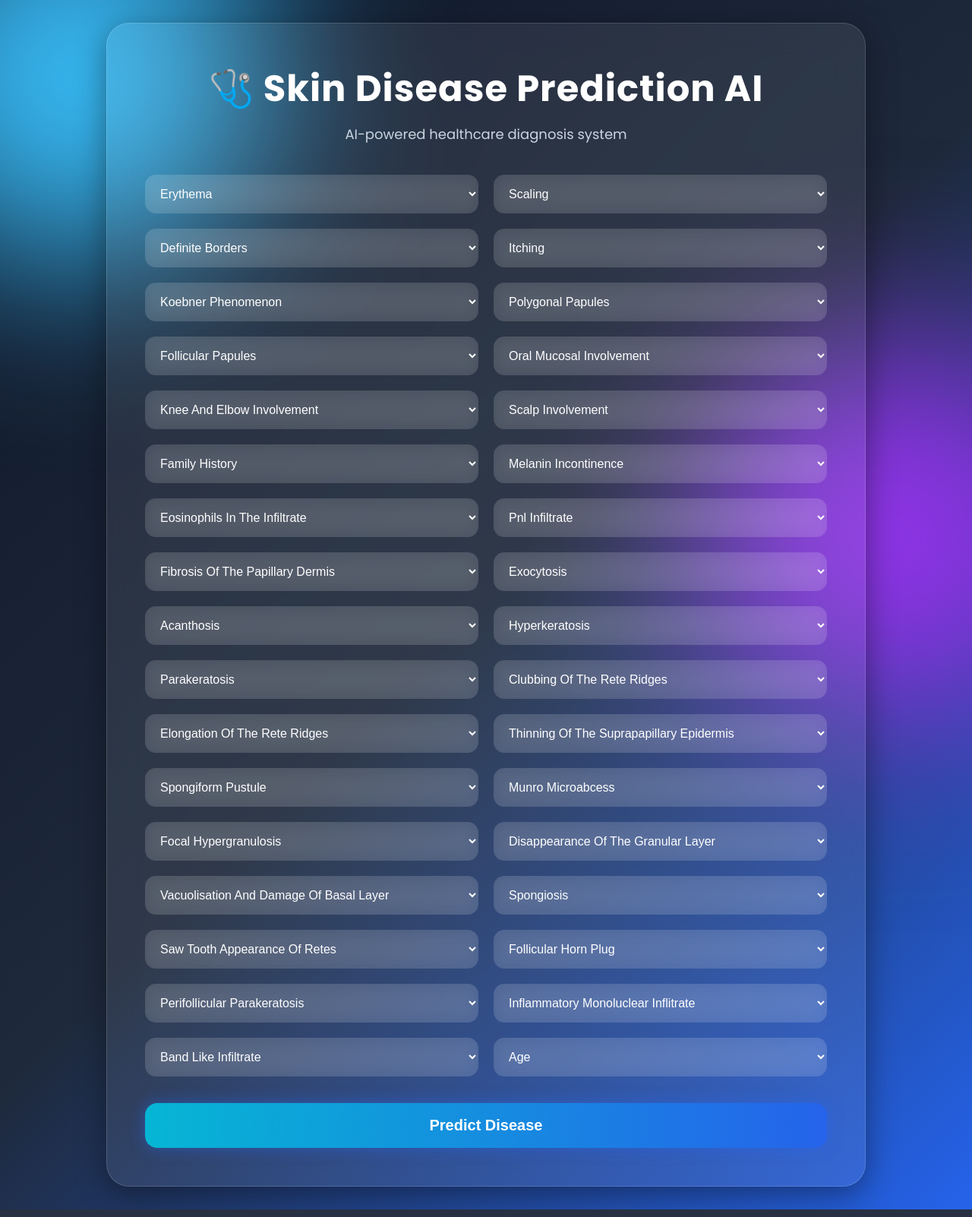
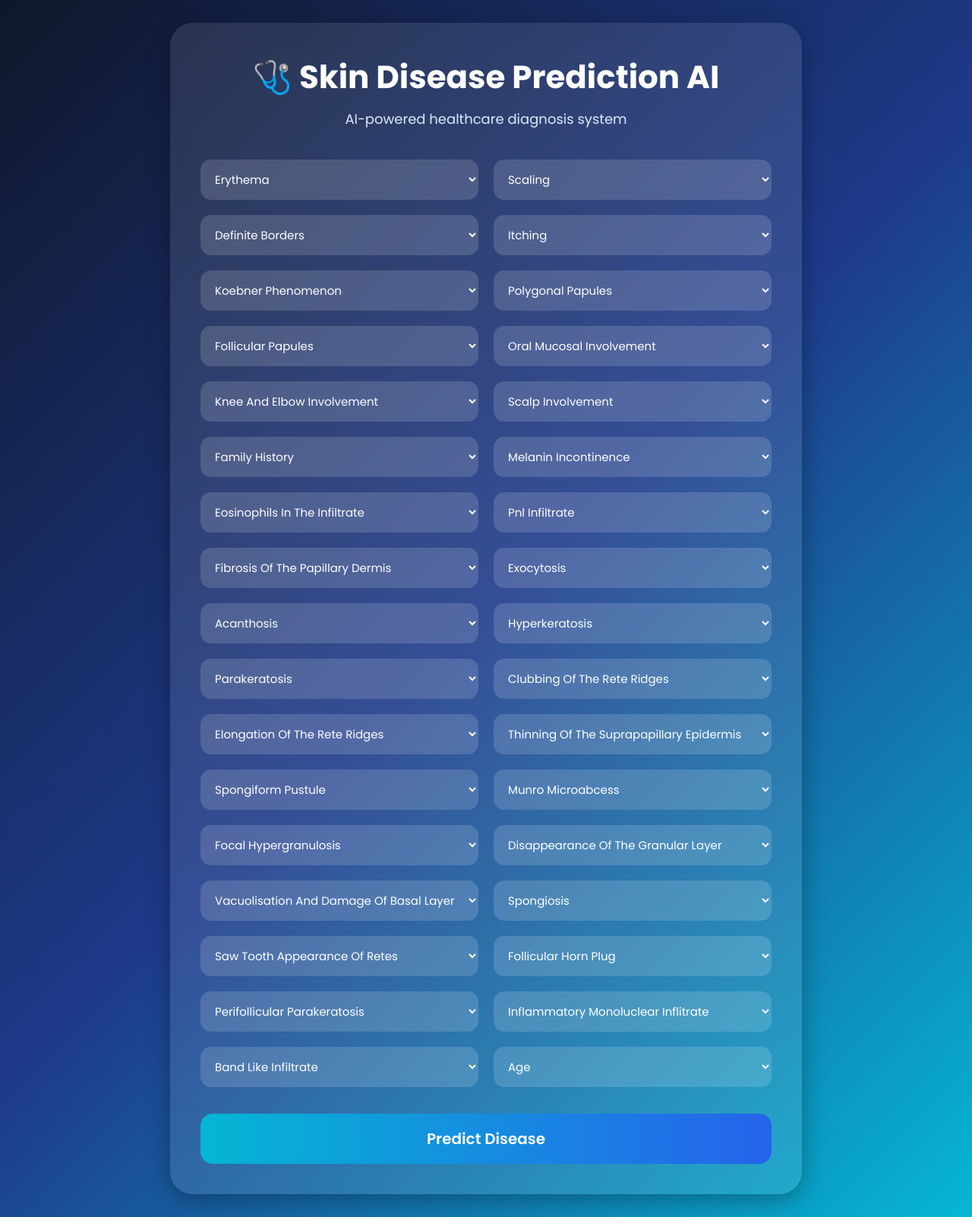
Before and after one commit to vigneshp9080-bit/skin-disease-ai, a Flask app: page / in a window 1280 px wide; the page is wider, and only the part inside the window is pictured. Shown: that part at 76% size. Run offline with Flask 3, Linux system fonts and the light colour scheme; parts of the project's set-up code (start-up, migrations or seed data) failed here and were passed over.

Commit message:
Update style.css

```diff
--- a/app/static/style.css
+++ b/app/static/style.css
@@ -1,95 +1,15 @@
+@import url('https://fonts.googleapis.com/css2?family=Poppins:wght@300;400;500;600&display=swap');
+
 *{
     margin:0;
     padding:0;
     box-sizing:border-box;
+    font-family:'Poppins',sans-serif;
 }
 
 body{
 
-    font-family:'Poppins',sans-serif;
-
     min-height:100vh;
-
-    background:
-    linear-gradient(
-        135deg,
-        #0f172a,
-        #1e293b,
-        #2563eb
-    );
-
-    overflow-x:hidden;
-}
-
-/* Animated Background */
-
-body::before{
-
-    content:"";
-
-    position:absolute;
-
-    width:500px;
-    height:500px;
-
-    background:#38bdf8;
-
-    border-radius:50%;
-
-    top:-200px;
-    left:-150px;
-
-    filter:blur(120px);
-
-    animation:float1 8s infinite alternate;
-}
-
-body::after{
-
-    content:"";
-
-    position:absolute;
-
-    width:500px;
-    height:500px;
-
-    background:#9333ea;
-
-    border-radius:50%;
-
-    bottom:-200px;
-    right:-150px;
-
-    filter:blur(120px);
-
-    animation:float2 10s infinite alternate;
-}
-
-@keyframes float1{
-
-    from{
-        transform:translateY(0px);
-    }
-
-    to{
-        transform:translateY(50px);
-    }
-}
-
-@keyframes float2{
-
-    from{
-        transform:translateY(0px);
-    }
-
-    to{
-        transform:translateY(-50px);
-    }
-}
-
-/* Main Layout */
-
-.overlay{
 
     display:flex;
 
@@ -97,13 +17,15 @@ body::after{
 
     align-items:center;
 
-    min-height:100vh;
+    background:
+    linear-gradient(
+        135deg,
+        #0f172a,
+        #1e3a8a,
+        #06b6d4
+    );
 
     padding:30px;
-
-    position:relative;
-
-    z-index:1;
 }
 
 .container{
@@ -112,27 +34,25 @@ body::after{
 
     max-width:1000px;
 
-    background:rgba(255,255,255,0.08);
-
-    backdrop-filter:blur(20px);
-
-    border:1px solid rgba(255,255,255,0.15);
+    background:rgba(255,255,255,0.1);
 
     border-radius:30px;
 
-    padding:50px;
+    padding:40px;
+
+    backdrop-filter:blur(15px);
 
     box-shadow:
-    0 10px 40px rgba(0,0,0,0.4);
+    0 8px 32px rgba(0,0,0,0.3);
 
-    animation:fadeIn 1.2s ease;
+    animation:fadeIn 1s ease;
 }
 
 @keyframes fadeIn{
 
     from{
         opacity:0;
-        transform:translateY(40px);
+        transform:translateY(30px);
     }
 
     to{
@@ -145,27 +65,23 @@ h1{
 
     color:white;
 
-    font-size:48px;
-
     text-align:center;
 
+    font-size:42px;
+
     margin-bottom:10px;
-
-    letter-spacing:1px;
 }
 
 .subtitle{
 
+    color:#dbeafe;
+
     text-align:center;
-
-    color:#cbd5e1;
 
     margin-bottom:40px;
 
     font-size:18px;
 }
-
-/* Inputs */
 
 .input-grid{
 
@@ -178,38 +94,29 @@ h1{
 
 select{
 
-    padding:16px;
+    padding:15px;
 
     border:none;
 
     border-radius:14px;
 
-    background:rgba(255,255,255,0.12);
+    background:rgba(255,255,255,0.15);
 
     color:white;
 
-    font-size:16px;
+    font-size:15px;
 
     outline:none;
 
     transition:0.3s;
-
-    backdrop-filter:blur(10px);
 }
 
 select:hover{
 
+    background:rgba(255,255,255,0.22);
+
     transform:translateY(-2px);
-
-    background:rgba(255,255,255,0.18);
 }
-
-select:focus{
-
-    border:2px solid #38bdf8;
-}
-
-/* Button */
 
 button{
 
@@ -234,36 +141,26 @@ button{
 
     font-size:20px;
 
-    font-weight:bold;
+    font-weight:600;
 
     cursor:pointer;
 
-    transition:0.4s;
-
-    box-shadow:
-    0 0 20px rgba(37,99,235,0.5);
+    transition:0.3s;
 }
 
 button:hover{
 
-    transform:translateY(-3px) scale(1.01);
+    transform:scale(1.02);
 
     box-shadow:
-    0 0 35px rgba(6,182,212,0.8);
+    0 0 20px rgba(37,99,235,0.6);
 }
-
-/* Prediction Card */
 
 .result-card{
 
-    margin-top:35px;
+    margin-top:30px;
 
-    background:
-    linear-gradient(
-        135deg,
-        rgba(255,255,255,0.18),
-        rgba(255,255,255,0.08)
-    );
+    background:rgba(255,255,255,0.12);
 
     padding:25px;
 
@@ -289,12 +186,16 @@ button:hover{
     }
 }
 
-.result-card h2{
+.confidence{
 
-    font-size:28px;
+    margin-top:10px;
+
+    color:#7dd3fc;
+
+    font-size:20px;
+
+    font-weight:bold;
 }
-
-/* Responsive */
 
 @media(max-width:768px){
 
@@ -305,11 +206,6 @@ button:hover{
 
     h1{
 
-        font-size:36px;
-    }
-
-    .container{
-
-        padding:30px;
+        font-size:32px;
     }
 }
```
